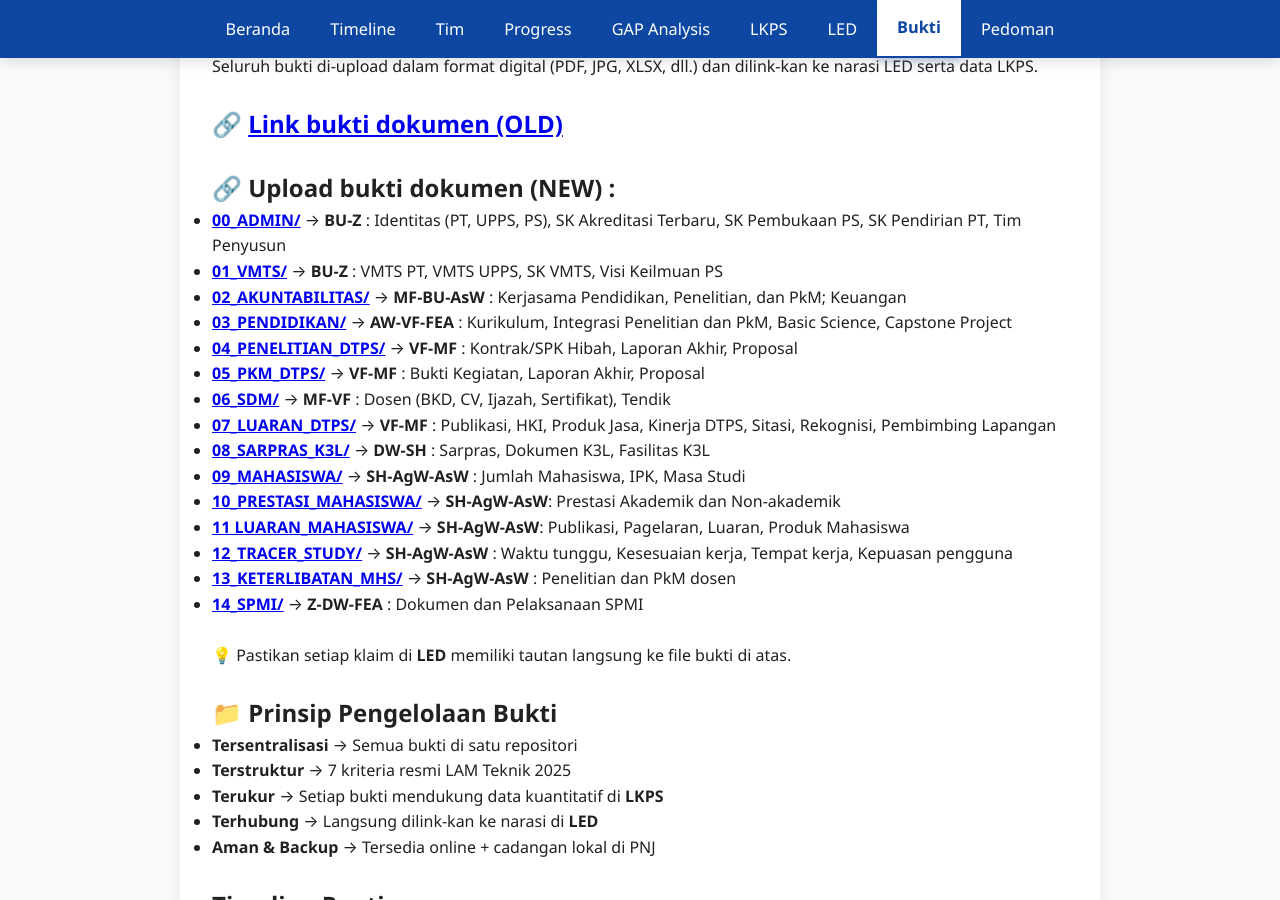
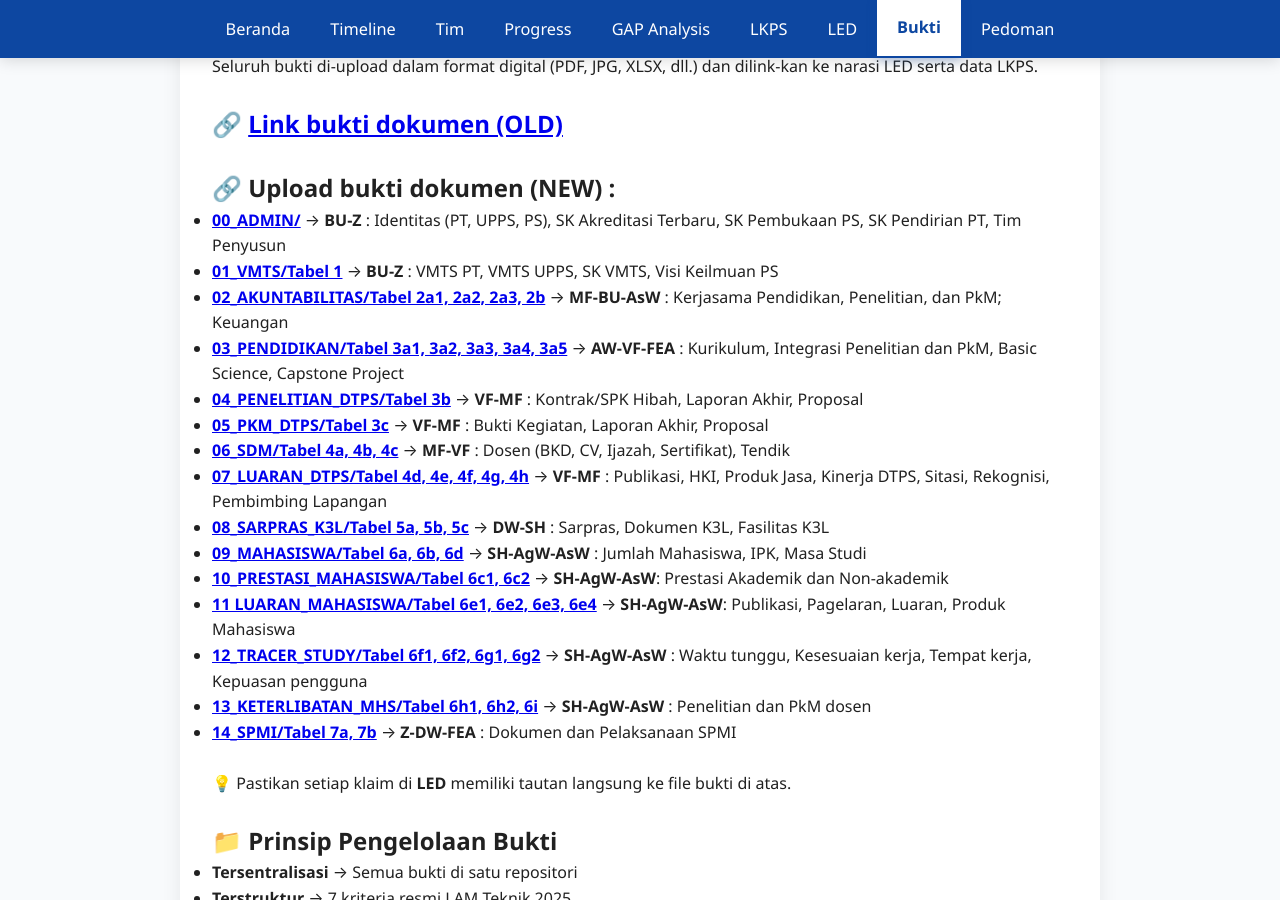
Before and after one commit to portal-psbm/aksibm-26, a Jekyll site: the page built from bukti.md, in a window 1280 px wide and 900 px high, scrolled down 207 px. Built offline with Jekyll 4.4.1, drawn with Linux system fonts in a browser that asks for light colours.

Commit message:
update bukti

```diff
--- a/bukti.md
+++ b/bukti.md
@@ -17,20 +17,20 @@ permalink: /bukti/
 ## 🔗 Upload bukti dokumen (NEW) :
 
 - **[00_ADMIN/](https://drive.google.com/drive/folders/1rPFNl94nuR_81tGrjt-MmivojaZdD3bG)** → **BU-Z** : Identitas (PT, UPPS, PS), SK Akreditasi Terbaru, SK Pembukaan PS, SK Pendirian PT, Tim Penyusun
-- **[01_VMTS/](https://drive.google.com/drive/folders/1fu7JW2IUPW5oZo7x30fDS_mQOspD4ffO)** → **BU-Z** : VMTS PT, VMTS UPPS, SK VMTS, Visi Keilmuan PS
-- **[02_AKUNTABILITAS/](https://drive.google.com/drive/folders/1m4XITxsWJS4hsaglZCzMleCNPk0ZKegE)** → **MF-BU-AsW** : Kerjasama Pendidikan, Penelitian, dan PkM; Keuangan
-- **[03_PENDIDIKAN/](https://drive.google.com/drive/folders/1YUjDBrzJcJ_NJ1b30KLdUV_u4KGXu7pc)** → **AW-VF-FEA** : Kurikulum, Integrasi Penelitian dan PkM, Basic Science, Capstone Project
-- **[04_PENELITIAN_DTPS/](https://drive.google.com/drive/folders/1Duq0r8ay9AE1nocZycN6y8dYDnidMEzX)** → **VF-MF** : Kontrak/SPK Hibah, Laporan Akhir, Proposal
-- **[05_PKM_DTPS/](https://drive.google.com/drive/folders/1py8CAfOhTMJY8XDBDoJhJKEROjuc8yNA)** → **VF-MF** : Bukti Kegiatan, Laporan Akhir, Proposal
-- **[06_SDM/](https://drive.google.com/drive/folders/1DGW6PEIwdAxjF3UDTijX_2pI4LhmlwZd)** → **MF-VF** : Dosen (BKD, CV, Ijazah, Sertifikat), Tendik
-- **[07_LUARAN_DTPS/](https://drive.google.com/drive/folders/1tFQs9eKLAvhkJZo9ihqf-nc3MqiB_35c)** → **VF-MF** : Publikasi, HKI, Produk Jasa, Kinerja DTPS, Sitasi, Rekognisi, Pembimbing Lapangan
-- **[08_SARPRAS_K3L/](https://drive.google.com/drive/folders/1vCvv9xrnBBaN_PAJwJlFdhLDcwLIcxxM)** → **DW-SH** : Sarpras, Dokumen K3L, Fasilitas K3L
-- **[09_MAHASISWA/](https://drive.google.com/drive/folders/1yZKrWDuQEMX6Zz0Zk2cf1uNZolOybwEj)** → **SH-AgW-AsW** : Jumlah Mahasiswa, IPK, Masa Studi
-- **[10_PRESTASI_MAHASISWA/](https://drive.google.com/drive/folders/1IpojVLepcw_1Lhtq-epFlzS1ELzzE7zp)** → **SH-AgW-AsW**: Prestasi Akademik dan Non-akademik
-- **[11 LUARAN_MAHASISWA/](https://drive.google.com/drive/folders/18czBRpEYufa50ksm08CTNjmJ_WVACbp_)** → **SH-AgW-AsW**: Publikasi, Pagelaran, Luaran, Produk Mahasiswa
-- **[12_TRACER_STUDY/](https://drive.google.com/drive/folders/1LwTsU0AL2-37_h_JgWxqLwA2veFuveb5)** → **SH-AgW-AsW** : Waktu tunggu, Kesesuaian kerja, Tempat kerja, Kepuasan pengguna
-- **[13_KETERLIBATAN_MHS/](https://drive.google.com/drive/folders/1qTeCicjqBBp-Bdfl1tRXQoTD5a0RoqIi)** → **SH-AgW-AsW** : Penelitian dan PkM dosen
-- **[14_SPMI/](https://drive.google.com/drive/folders/10PnP_REG3oG0w5_NDJ-i2qmhI7rjtN9a)** → **Z-DW-FEA** : Dokumen dan Pelaksanaan SPMI <br><br>
+- **[01_VMTS/Tabel 1](https://drive.google.com/drive/folders/1fu7JW2IUPW5oZo7x30fDS_mQOspD4ffO)** → **BU-Z** : VMTS PT, VMTS UPPS, SK VMTS, Visi Keilmuan PS
+- **[02_AKUNTABILITAS/Tabel 2a1, 2a2, 2a3, 2b](https://drive.google.com/drive/folders/1m4XITxsWJS4hsaglZCzMleCNPk0ZKegE)** → **MF-BU-AsW** : Kerjasama Pendidikan, Penelitian, dan PkM; Keuangan
+- **[03_PENDIDIKAN/Tabel 3a1, 3a2, 3a3, 3a4, 3a5](https://drive.google.com/drive/folders/1YUjDBrzJcJ_NJ1b30KLdUV_u4KGXu7pc)** → **AW-VF-FEA** : Kurikulum, Integrasi Penelitian dan PkM, Basic Science, Capstone Project
+- **[04_PENELITIAN_DTPS/Tabel 3b](https://drive.google.com/drive/folders/1Duq0r8ay9AE1nocZycN6y8dYDnidMEzX)** → **VF-MF** : Kontrak/SPK Hibah, Laporan Akhir, Proposal
+- **[05_PKM_DTPS/Tabel 3c](https://drive.google.com/drive/folders/1py8CAfOhTMJY8XDBDoJhJKEROjuc8yNA)** → **VF-MF** : Bukti Kegiatan, Laporan Akhir, Proposal
+- **[06_SDM/Tabel 4a, 4b, 4c](https://drive.google.com/drive/folders/1DGW6PEIwdAxjF3UDTijX_2pI4LhmlwZd)** → **MF-VF** : Dosen (BKD, CV, Ijazah, Sertifikat), Tendik
+- **[07_LUARAN_DTPS/Tabel 4d, 4e, 4f, 4g, 4h](https://drive.google.com/drive/folders/1tFQs9eKLAvhkJZo9ihqf-nc3MqiB_35c)** → **VF-MF** : Publikasi, HKI, Produk Jasa, Kinerja DTPS, Sitasi, Rekognisi, Pembimbing Lapangan
+- **[08_SARPRAS_K3L/Tabel 5a, 5b, 5c](https://drive.google.com/drive/folders/1vCvv9xrnBBaN_PAJwJlFdhLDcwLIcxxM)** → **DW-SH** : Sarpras, Dokumen K3L, Fasilitas K3L
+- **[09_MAHASISWA/Tabel 6a, 6b, 6d](https://drive.google.com/drive/folders/1yZKrWDuQEMX6Zz0Zk2cf1uNZolOybwEj)** → **SH-AgW-AsW** : Jumlah Mahasiswa, IPK, Masa Studi
+- **[10_PRESTASI_MAHASISWA/Tabel 6c1, 6c2](https://drive.google.com/drive/folders/1IpojVLepcw_1Lhtq-epFlzS1ELzzE7zp)** → **SH-AgW-AsW**: Prestasi Akademik dan Non-akademik
+- **[11 LUARAN_MAHASISWA/Tabel 6e1, 6e2, 6e3, 6e4](https://drive.google.com/drive/folders/18czBRpEYufa50ksm08CTNjmJ_WVACbp_)** → **SH-AgW-AsW**: Publikasi, Pagelaran, Luaran, Produk Mahasiswa
+- **[12_TRACER_STUDY/Tabel 6f1, 6f2, 6g1, 6g2](https://drive.google.com/drive/folders/1LwTsU0AL2-37_h_JgWxqLwA2veFuveb5)** → **SH-AgW-AsW** : Waktu tunggu, Kesesuaian kerja, Tempat kerja, Kepuasan pengguna
+- **[13_KETERLIBATAN_MHS/Tabel 6h1, 6h2, 6i](https://drive.google.com/drive/folders/1qTeCicjqBBp-Bdfl1tRXQoTD5a0RoqIi)** → **SH-AgW-AsW** : Penelitian dan PkM dosen
+- **[14_SPMI/Tabel 7a, 7b](https://drive.google.com/drive/folders/10PnP_REG3oG0w5_NDJ-i2qmhI7rjtN9a)** → **Z-DW-FEA** : Dokumen dan Pelaksanaan SPMI <br><br>
 
 > 💡 Pastikan setiap klaim di **LED** memiliki tautan langsung ke file bukti di atas. <br><br>
 
```
